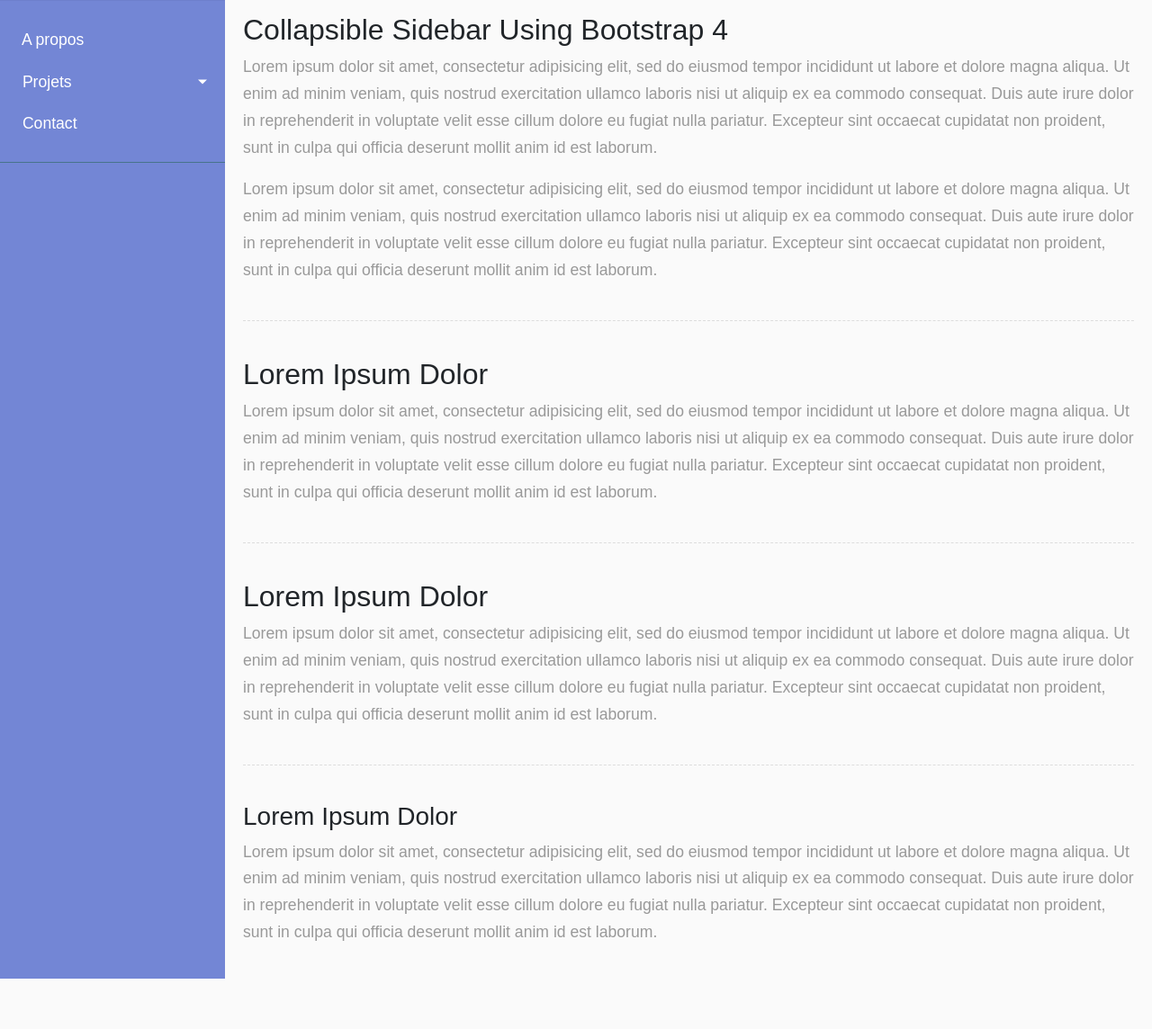
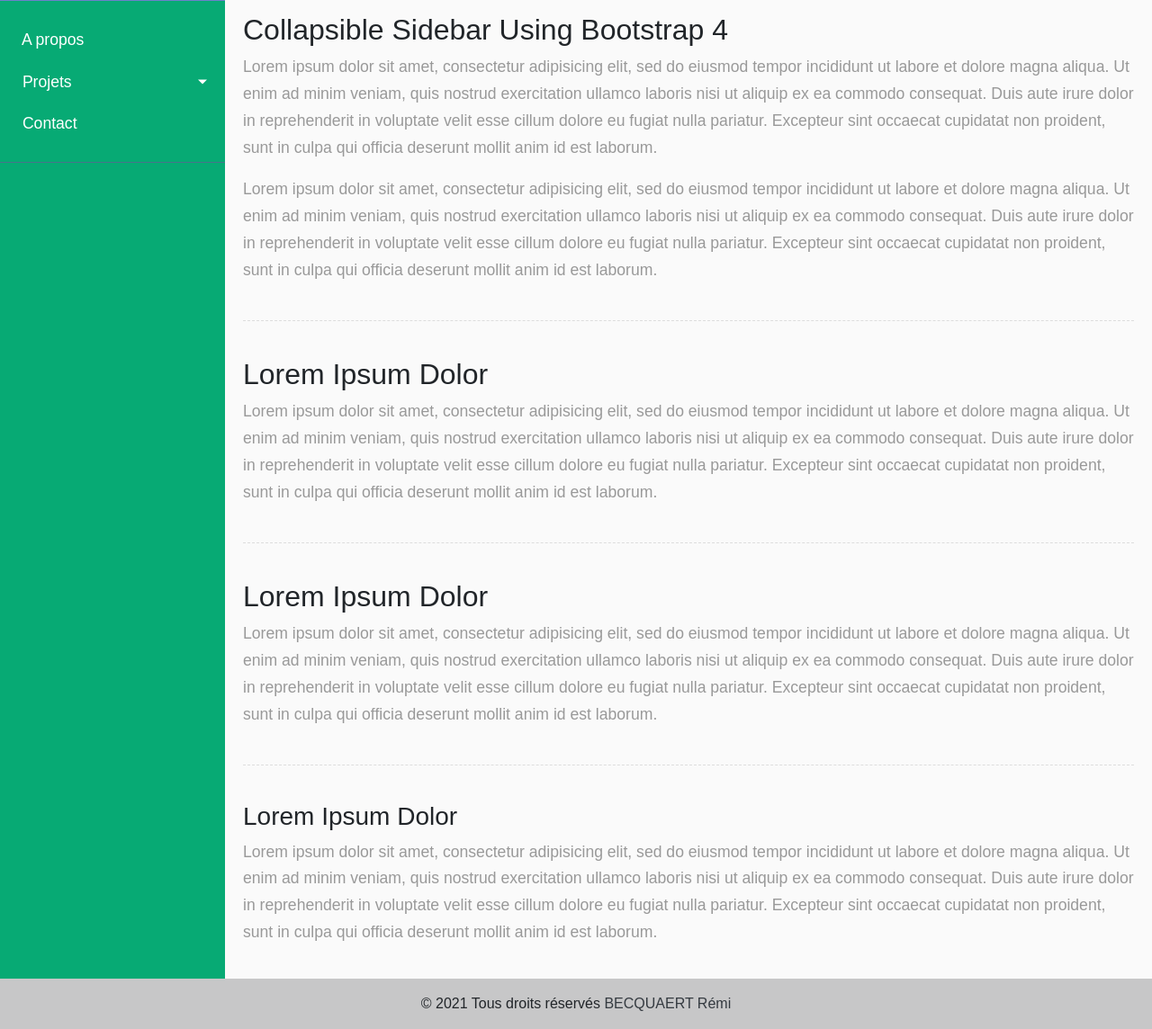
Before and after one commit to RemiBecquaert/PersonnalWebsite, a PHP site: page / in a window 1280 px wide. Shown: the part 114-1258 px from the top of the page at 90% size. Before the commit the page ends 1202 px from the top, so only its background shows below. Run offline with PHP 8.4, Linux system fonts and the light colour scheme.

Commit message:
add little footer + cosmetics

```diff
--- a/public/css/style.css
+++ b/public/css/style.css
@@ -46,9 +46,6 @@ span {
     display: inline-block;
 }
 
-/* ---------------------------------------------------
-    SIDEBAR STYLE
------------------------------------------------------ */
 
 .wrapper {
     display: flex;
@@ -58,7 +55,7 @@ span {
 #sidebar {
     min-width: 250px;
     max-width: 250px;
-    background: #7386D5;
+    background: #07aa74;
     color: #fff;
     transition: all 0.3s;
 }
--- a/src/vue/accueil.html.twig
+++ b/src/vue/accueil.html.twig
@@ -4,4 +4,10 @@
 {{ parent() }}
 
 
+<footer class="bg-light text-center text-lg-start">
+  <div class="text-center p-3" style="background-color: rgba(0, 0, 0, 0.2);">
+    © 2021 Tous droits réservés
+    <a class="text-dark">BECQUAERT Rémi</a>
+  </div>
+</footer>
 {% endblock %}
--- a/src/vue/base.html.twig
+++ b/src/vue/base.html.twig
@@ -85,12 +85,12 @@
     </div>
 
 
+
+
+
     {% endblock %}
-    <!-- jQuery CDN - Slim version (=without AJAX) -->
     <script src="https://code.jquery.com/jquery-3.3.1.slim.min.js" integrity="sha384-q8i/X+965DzO0rT7abK41JStQIAqVgRVzpbzo5smXKp4YfRvH+8abtTE1Pi6jizo" crossorigin="anonymous"></script>
-    <!-- Popper.JS -->
     <script src="https://cdnjs.cloudflare.com/ajax/libs/popper.js/1.14.0/umd/popper.min.js" integrity="sha384-cs/chFZiN24E4KMATLdqdvsezGxaGsi4hLGOzlXwp5UZB1LY//20VyM2taTB4QvJ" crossorigin="anonymous"></script>
-    <!-- Bootstrap JS -->
     <script src="https://stackpath.bootstrapcdn.com/bootstrap/4.1.0/js/bootstrap.min.js" integrity="sha384-uefMccjFJAIv6A+rW+L4AHf99KvxDjWSu1z9VI8SKNVmz4sk7buKt/6v9KI65qnm" crossorigin="anonymous"></script>
 
     <script type="text/javascript">
```
